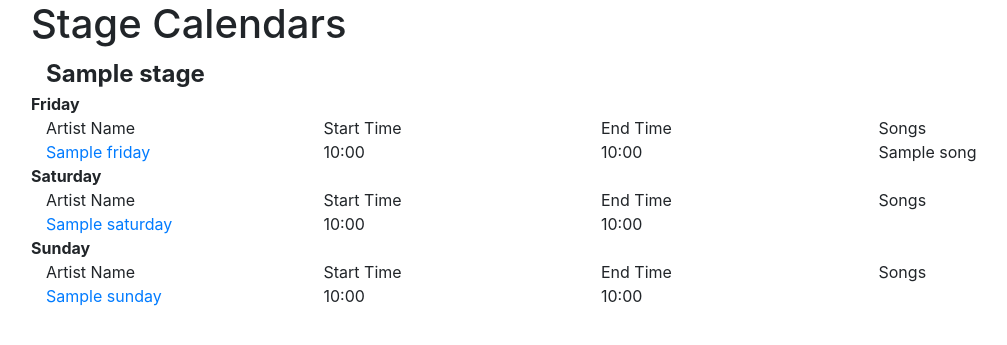
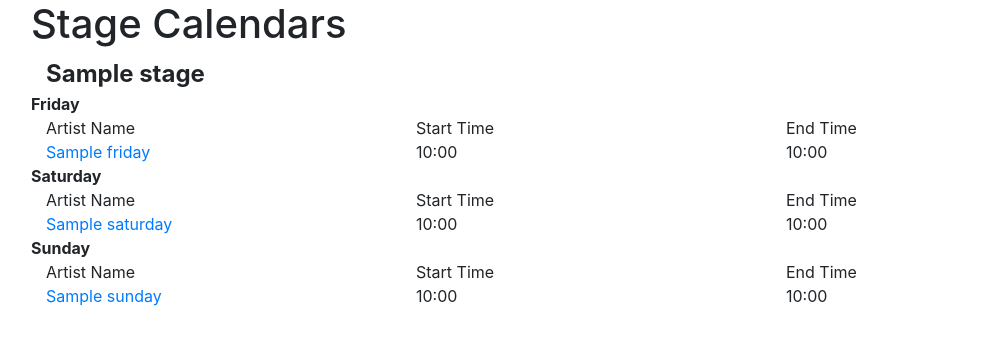
Before and after one commit to henrivrod/coachella, a Flask app: template templates/stages.html in a window 1280 px wide. Shown: the part 56-401 px from the top of the page, without its empty margins (54-1061 px from the left). Run offline with Flask 2, Linux system fonts and the light colour scheme; the template is opened without the code that fills it: most values are stand-ins (such as "Sample title", 1, 10 or a date in 2020); parts of the project's set-up code (start-up, migrations or seed data) failed here and were passed over; some libraries are stand-ins or nearby versions.

Commit message:
fixing stage page

```diff
--- a/server.py
+++ b/server.py
@@ -210,15 +210,7 @@ def stages():
       sunday[result.stage_id-1].append(result)
   cursor.close()
 
-  cursor = g.conn.execute("SELECT song_name, artist_id FROM song")
-  songs = []
-  for i in range(length):
-    songs.append([])
-  for result in cursor:
-    songs[result.artist_id].append(result)  # can also be accessed using result[0]
-  cursor.close()
-
-  context = dict(stages = stages, friday=friday, saturday=saturday, sunday=sunday, songs=songs)
+  context = dict(stages = stages, friday=friday, saturday=saturday, sunday=sunday)
 
   return render_template("stages.html", **context)
 
--- a/templates/stages.html
+++ b/templates/stages.html
@@ -26,36 +26,27 @@
                 Friday
             </div>
             <div class="row">
-                <div class="col-md-3">
+                <div class="col-md-4">
                     Artist Name
                 </div>
-                <div class="col-md-3">
+                <div class="col-md-4">
                     Start Time
                 </div>
-                <div class="col-md-3">
+                <div class="col-md-4">
                     End Time
-                </div>
-                <div class="col-md-3">
-                    Songs
                 </div>
             </div>
             {% for a in friday[id] %}
                 {% set aid = a.artist_id %}
                 <div class="row">
-                    <div class="col-md-3">
+                    <div class="col-md-4">
                         <a href=artist/{{ a.artist_id }}>{{ a.artist_name }}</a>
                     </div>
-                    <div class="col-md-3">
+                    <div class="col-md-4">
                         {{ a.set_start_time.strftime('%H:%M') }}
                     </div>
-                    <div class="col-md-3">
+                    <div class="col-md-4">
                         {{ a.set_end_time.strftime('%H:%M') }}
-                    </div>
-                    <div class="col-md-3">
-                        {% for so in songs[aid] %}
-                            {{so.song_name}}
-                            <br>
-                        {% endfor %}
                     </div>
                 </div>
             {% endfor %}
@@ -63,31 +54,26 @@
                 Saturday
             </div>
             <div class="row">
-                <div class="col-md-3">
+                <div class="col-md-4">
                     Artist Name
                 </div>
-                <div class="col-md-3">
+                <div class="col-md-4">
                     Start Time
                 </div>
-                <div class="col-md-3">
+                <div class="col-md-4">
                     End Time
-                </div>
-                <div class="col-md-3">
-                    Songs
                 </div>
             </div>
             {% for a in saturday[id] %}
                 <div class="row">
-                    <div class="col-md-3">
+                    <div class="col-md-4">
                         <a href=artist/{{ a.artist_id }}>{{ a.artist_name }}</a>
                     </div>
-                    <div class="col-md-3">
+                    <div class="col-md-4">
                         {{ a.set_start_time.strftime('%H:%M') }}
                     </div>
-                    <div class="col-md-3">
+                    <div class="col-md-4">
                         {{ a.set_end_time.strftime('%H:%M') }}
-                    </div>
-                    <div class="col-md-3">
                     </div>
                 </div>
             {% endfor %}
@@ -95,31 +81,26 @@
                 Sunday
             </div>
             <div class="row">
-                <div class="col-md-3">
+                <div class="col-md-4">
                     Artist Name
                 </div>
-                <div class="col-md-3">
+                <div class="col-md-4">
                     Start Time
                 </div>
-                <div class="col-md-3">
+                <div class="col-md-4">
                     End Time
-                </div>
-                <div class="col-md-3">
-                    Songs
                 </div>
             </div>
             {% for a in sunday[id] %}
                 <div class="row">
-                    <div class="col-md-3">
+                    <div class="col-md-4">
                         <a href=artist/{{ a.artist_id }}>{{ a.artist_name }}</a>
                     </div>
-                    <div class="col-md-3">
+                    <div class="col-md-4">
                         {{ a.set_start_time.strftime('%H:%M') }}
                     </div>
-                    <div class="col-md-3">
+                    <div class="col-md-4">
                         {{ a.set_end_time.strftime('%H:%M') }}
-                    </div>
-                    <div class="col-md-3">
                     </div>
                 </div>
             {% endfor %}
```
